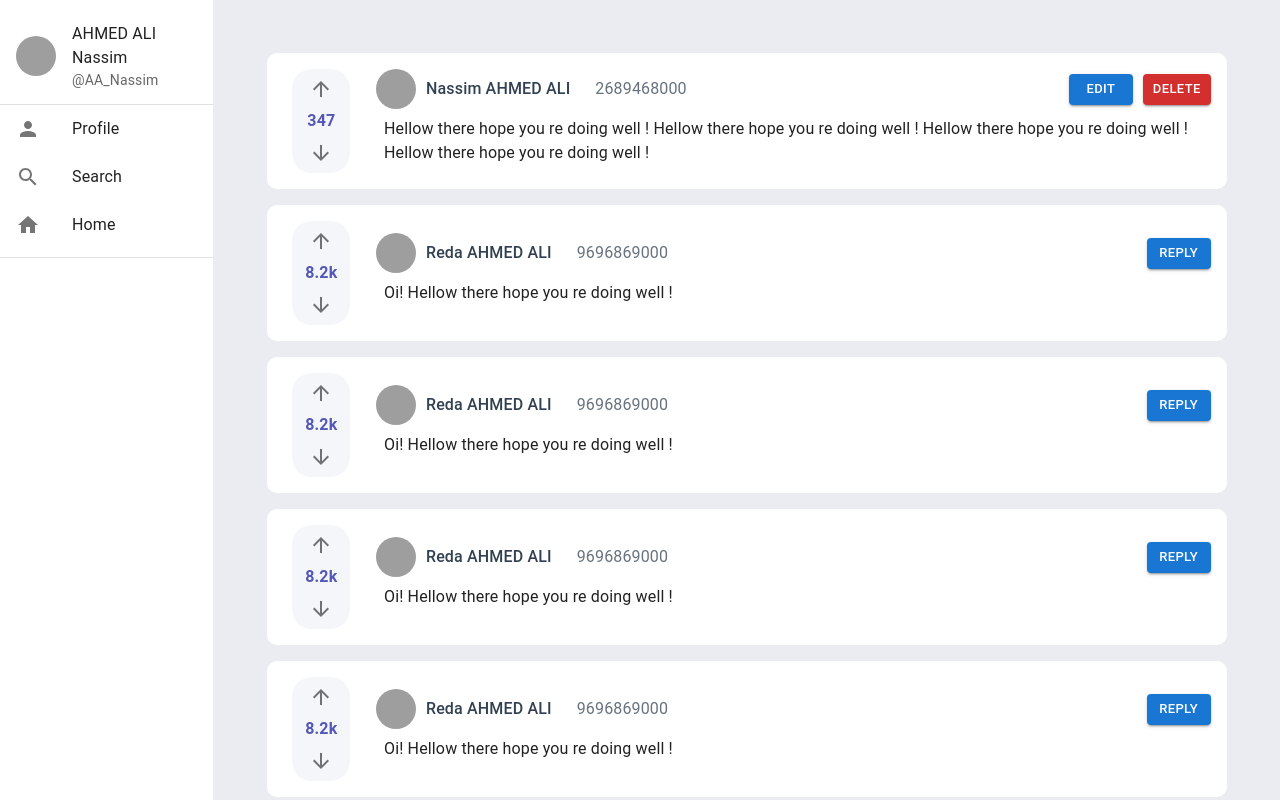
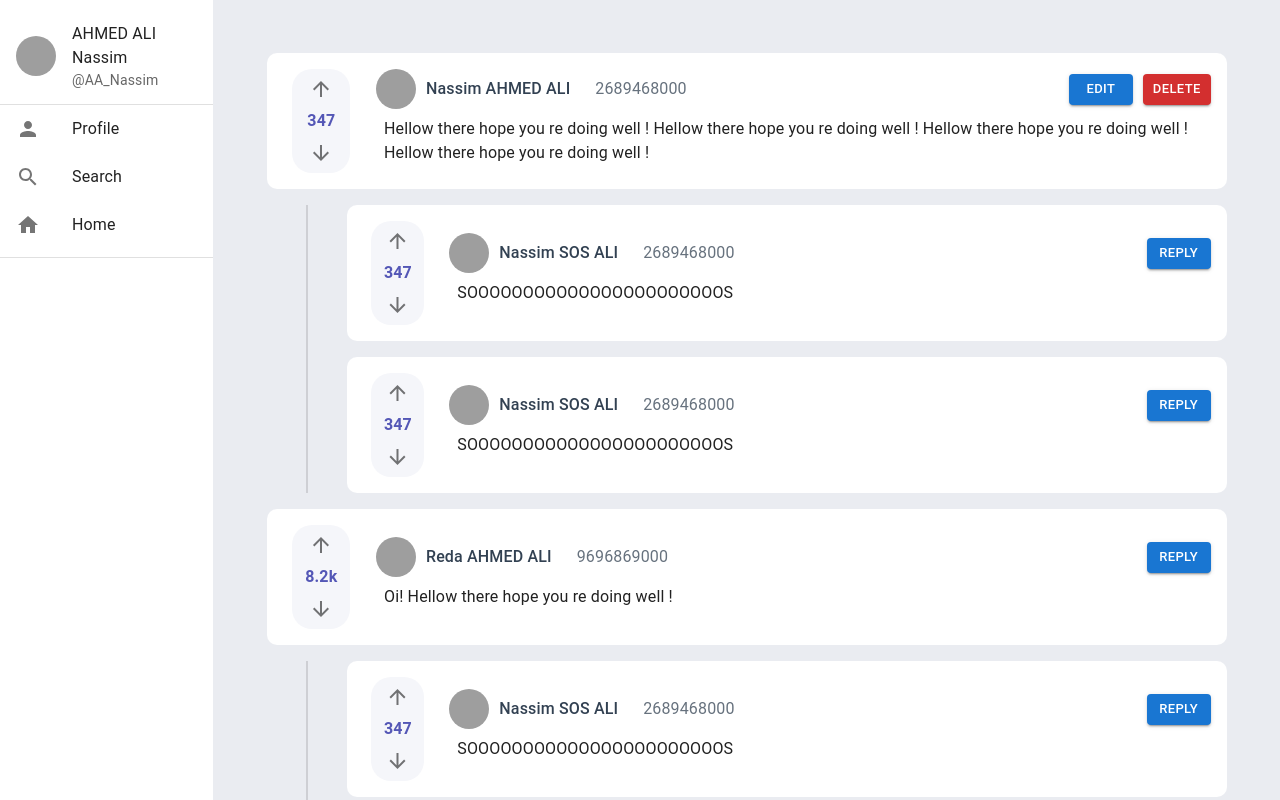
Before and after one commit to Nassim-Ddr/Twotter, a React (Create React App) app: page / in a window 1280 px wide. Shown: the top 800 px of the page. Built offline with nearby package versions, Linux system fonts and the light colour scheme; grey boxes are pictures that could not be loaded.

Commit message:
Finished reply system

```diff
--- a/src/components/Post.js
+++ b/src/components/Post.js
@@ -6,34 +6,59 @@ import Grid from '@mui/material/Grid';
 import PostScore from './PostScore'
 import PostHeader from './PostHeader';
 import PostMessage from './PostMessage';
+import Divider from '@mui/material/Divider';
 
 
 import '../style/Post.css'
+
+
+const replyData = {
+    userID: "@SOS",
+    userName: "Nassim SOS ALI",
+    postTime: new Date(2022, 3, 4, 12, 32, 2),
+    content: "SOOOOOOOOOOOOOOOOOOOOOOOS",
+    score: 347
+}
 
 class Post extends React.Component {
     constructor(props) {
         super(props);
         this.state = {
             userData: props.userData,
-            postData: props.postData
+            postData: props.postData,
+            isReply: props.isReply
         }
     }
 
     render() {
+        console.log("isReply : ", this.state.isReply)
         return (
-            <Grid container className='PostContainer'>
-                <Grid item xs={2} md={1}>
-                    <PostScore score={this.state.postData.score}/>
-                </Grid>
-                <Grid container direction='column' item xs={10} md={11} className="ContentContainer">
-                    <Grid item>
-                        <PostHeader userData={this.state.userData} postData={this.state.postData}/>
+            <Grid container className="MainPostContainer">
+                <Grid item container className='PostContainer'>
+                    <Grid item xs={2} md={1}>
+                        <PostScore score={this.state.postData.score} />
                     </Grid>
-                    <Grid item>
-                        <PostMessage postData={this.state.postData}/>
+                    <Grid container direction='column' item xs={10} md={11} className="ContentContainer">
+                        <Grid item>
+                            <PostHeader userData={this.state.userData} postData={this.state.postData} />
+                        </Grid>
+                        <Grid item>
+                            <PostMessage postData={this.state.postData} />
+                        </Grid>
                     </Grid>
                 </Grid>
+                {!this.state.isReply &&
+                    <Grid item container directon="row">
+                        <Grid item container xs={1} className="Devider">
+                            <Divider orientation="vertical" flexItem sx={{ borderRightWidth: 2.5 }} />
+                        </Grid>
 
+                        <Grid item container className="ReplyContainer" xs={11}>
+                            <Post userData={this.state.userData} postData={replyData} isReply={true} />
+                            <Post userData={this.state.userData} postData={replyData} isReply={true} />
+                        </Grid>
+                    </Grid>
+                }
             </Grid>
         );
     }
--- a/src/style/Post.css
+++ b/src/style/Post.css
@@ -1,16 +1,20 @@
-.PostContainer {
+.MainPostContainer {
+  display: flex;
+  gap: 1rem;
+}
+.MainPostContainer .PostContainer {
   background-color: white;
   padding: 1rem;
   border-radius: 10px;
   align-items: center;
 }
-.PostContainer .ScoreContainer {
+.MainPostContainer .PostContainer .ScoreContainer {
   display: flex;
   justify-content: center;
   align-items: center;
   text-align: center;
 }
-.PostContainer .ScoreContainer .Score {
+.MainPostContainer .PostContainer .ScoreContainer .Score {
   width: 75%;
   border-radius: 20px;
   background-color: #f5f6fa;
@@ -19,17 +23,17 @@
   color: #5457b6;
 }
 @media (max-width: 900px) {
-  .PostContainer .ScoreContainer .Score {
+  .MainPostContainer .PostContainer .ScoreContainer .Score {
     width: 100%;
   }
 }
-.PostContainer .ScoreContainer .Score * {
+.MainPostContainer .PostContainer .ScoreContainer .Score * {
   width: 100%;
 }
-.PostContainer .ContentContainer {
+.MainPostContainer .PostContainer .ContentContainer {
   padding-left: 1rem;
 }
-.PostContainer .ContentContainer .PostHeaderContainer {
+.MainPostContainer .PostContainer .ContentContainer .PostHeaderContainer {
   background-color: transparent;
   display: flex;
   gap: 10px;
@@ -38,42 +42,51 @@
   text-align: center;
 }
 @media (max-width: 600px) {
-  .PostContainer .ContentContainer .PostHeaderContainer {
+  .MainPostContainer .PostContainer .ContentContainer .PostHeaderContainer {
     display: flex;
     flex-direction: column;
   }
-  .PostContainer .ContentContainer .PostHeaderContainer .BtnContainer {
+  .MainPostContainer .PostContainer .ContentContainer .PostHeaderContainer .BtnContainer {
     width: 100%;
   }
-  .PostContainer .ContentContainer .PostHeaderContainer .BtnContainer .MuiBox-root {
+  .MainPostContainer .PostContainer .ContentContainer .PostHeaderContainer .BtnContainer .MuiBox-root {
     display: flex;
     flex-direction: row;
     align-items: center;
     justify-content: center;
   }
 }
-.PostContainer .ContentContainer .PostHeaderContainer .UserName {
+.MainPostContainer .PostContainer .ContentContainer .PostHeaderContainer .UserName {
   color: #324152;
   font-weight: 500;
 }
-.PostContainer .ContentContainer .PostHeaderContainer .PostTime {
+.MainPostContainer .PostContainer .ContentContainer .PostHeaderContainer .PostTime {
   margin-left: 15px;
   color: #67727e;
 }
-.PostContainer .ContentContainer .PostHeaderContainer .BtnContainer {
+.MainPostContainer .PostContainer .ContentContainer .PostHeaderContainer .BtnContainer {
   margin-left: auto;
 }
-.PostContainer .ContentContainer .PostHeaderContainer .BtnContainer .MuiBox-root {
+.MainPostContainer .PostContainer .ContentContainer .PostHeaderContainer .BtnContainer .MuiBox-root {
   display: flex;
   flex-direction: row;
   align-items: center;
   gap: 10px;
 }
-.PostContainer .ContentContainer .PostHeaderContainer .Hide {
+.MainPostContainer .PostContainer .ContentContainer .PostHeaderContainer .Hide {
   display: none;
 }
-.PostContainer .ContentContainer .PostMessageContainer {
+.MainPostContainer .PostContainer .ContentContainer .PostMessageContainer {
   width: 100%;
   padding: 0.5rem;
   background-color: transparent;
+}
+.MainPostContainer .ReplyContainer {
+  display: flex;
+  gap: 1rem;
+}
+.MainPostContainer .Devider {
+  display: flex;
+  justify-content: center;
+  align-items: center;
 }/*# sourceMappingURL=Post.css.map */
--- a/src/style/Post.scss
+++ b/src/style/Post.scss
@@ -1,4 +1,8 @@
 @use "variables" as *;
+
+.MainPostContainer {
+    display: flex;
+    gap: 1rem;
 
     .PostContainer {
         background-color: $White;
@@ -78,3 +82,15 @@
             }
         }
     }
+
+    .ReplyContainer {
+        display: flex;
+        gap: 1rem;
+    }
+
+    .Devider {
+        display: flex;
+        justify-content: center;
+        align-items: center;
+    }
+}
```
Also changed, not shown: 1 other file (tests, documents, lock files or other folders). Lines whose indentation alone changed are shown as unchanged.
